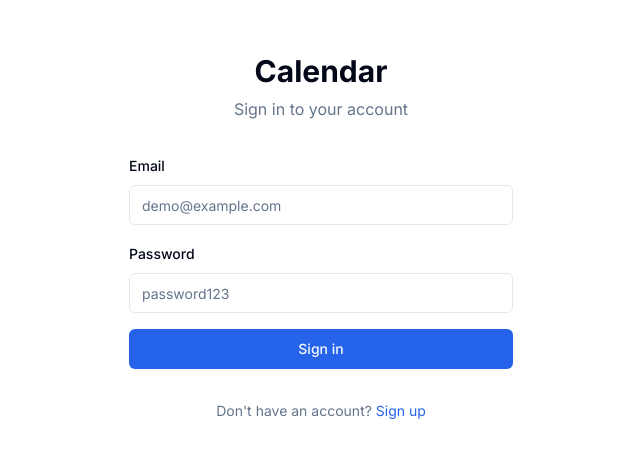
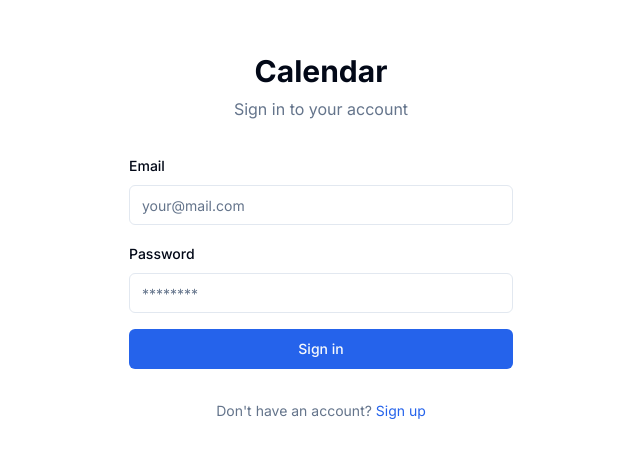
Before and after one commit to Olumidedara/booking-calender, a React (Vite) app in the folder client/: page /login in a window 1280 px wide. Shown: the part 163-620 px from the top of the page, without its empty margins (319-959 px from the left). Built offline with nearby package versions, Linux system fonts and the light colour scheme; no server answers.

Commit message:
Update form placeholders

```diff
--- a/client/src/pages/LoginPage.tsx
+++ b/client/src/pages/LoginPage.tsx
@@ -55,13 +55,13 @@ export function LoginPage() {
 
           <div className="space-y-2">
             <Label htmlFor="email">Email</Label>
-            <Input id="email" type="email" {...register("email")} placeholder="demo@example.com" />
+            <Input id="email" type="email" {...register("email")} placeholder="your@mail.com" />
             {errors.email && <p className="text-sm text-destructive">{errors.email.message}</p>}
           </div>
 
           <div className="space-y-2">
             <Label htmlFor="password">Password</Label>
-            <Input id="password" type="password" {...register("password")} placeholder="password123" />
+            <Input id="password" type="password" {...register("password")} placeholder="********" />
             {errors.password && <p className="text-sm text-destructive">{errors.password.message}</p>}
           </div>
 
--- a/client/src/pages/RegisterPage.tsx
+++ b/client/src/pages/RegisterPage.tsx
@@ -62,7 +62,7 @@ export function RegisterPage() {
 
           <div className="space-y-2">
             <Label htmlFor="email">Email</Label>
-            <Input id="email" type="email" {...register("email")} placeholder="you@example.com" />
+            <Input id="email" type="email" {...register("email")} placeholder="your@mail.com" />
             {errors.email && <p className="text-sm text-destructive">{errors.email.message}</p>}
           </div>
 
```
